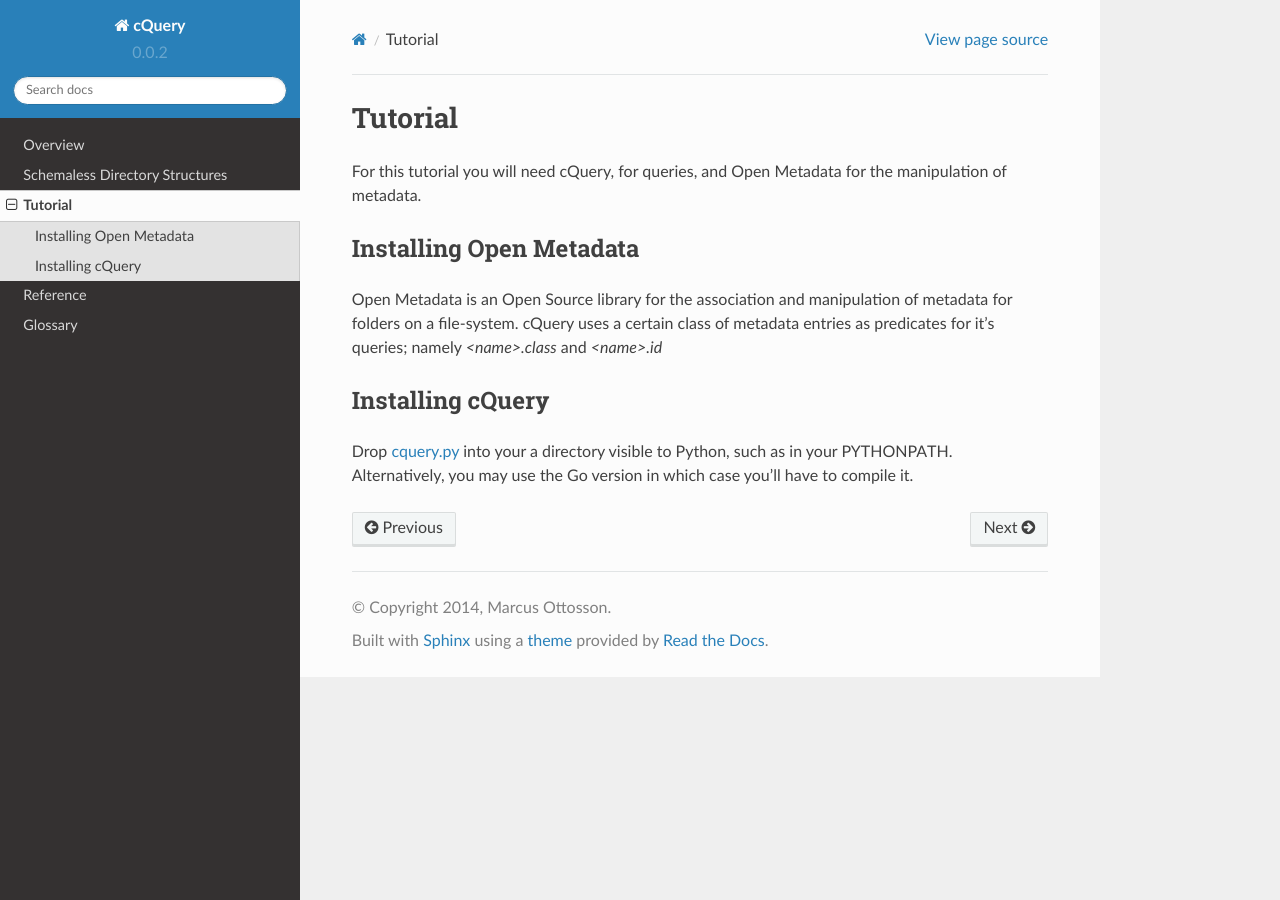
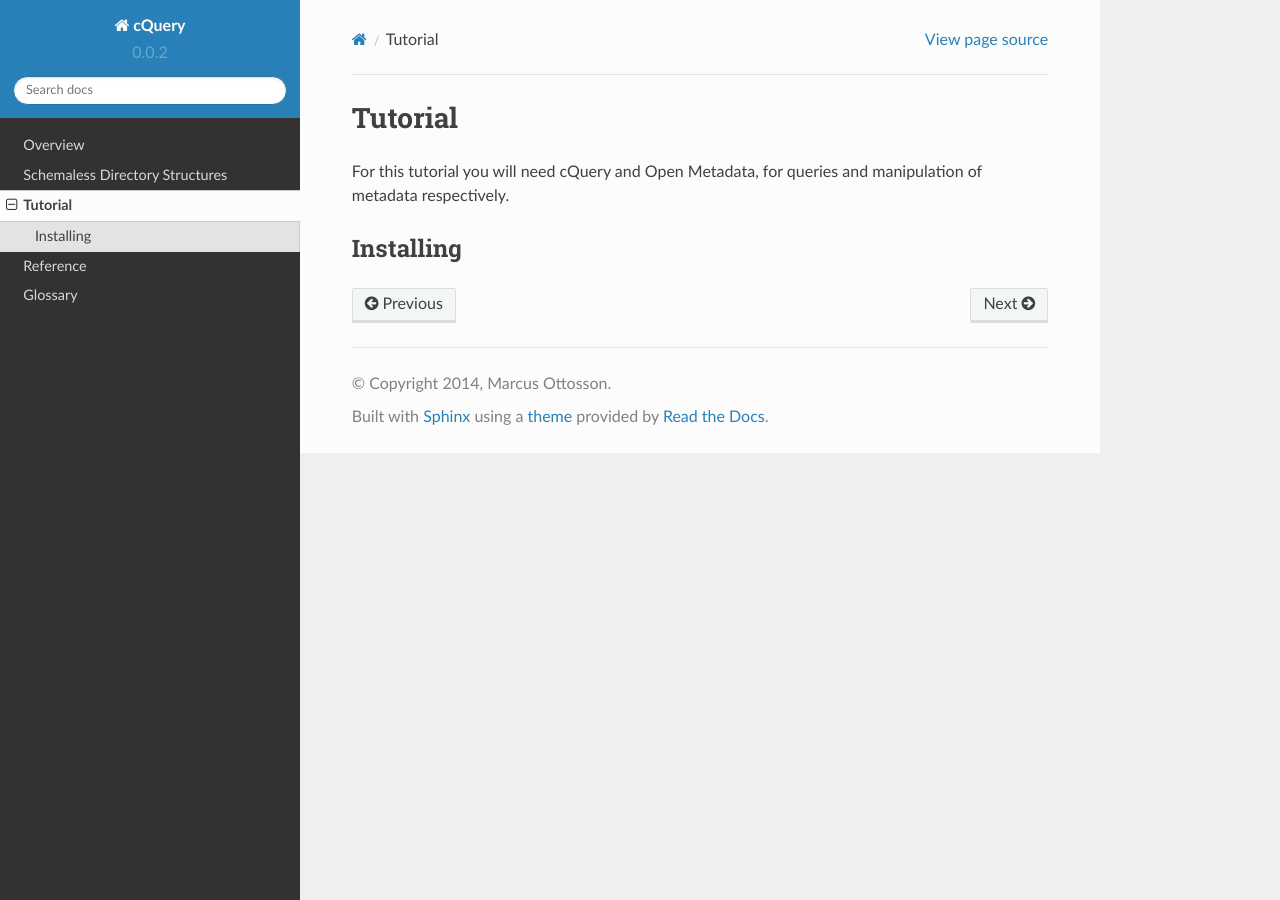
Before and after one commit to abstractfactory/cquery, a Sphinx documentation site: the page built from docs/source/tutorial.rst, in a window 1280 px wide. Built offline with Sphinx 7.4.7 and the Read the Docs theme 2.0.0, drawn with Linux system fonts in a browser that asks for light colours; the version number is read from the project's files by our own code.

Commit message:
Updating docs

```diff
--- a/docs/source/tutorial.rst
+++ b/docs/source/tutorial.rst
@@ -1,16 +1,16 @@
 Tutorial
 ========
 
-For this tutorial you will need cQuery, for queries, and Open Metadata for the manipulation of metadata.
+For this tutorial you will need cQuery and Open Metadata, for queries and manipulation of metadata respectively.
 
-Installing Open Metadata
-------------------------
+Installing
+----------
 
-Open Metadata is an Open Source library for the association and manipulation of metadata for folders on a file-system. cQuery uses a certain class of metadata entries as predicates for it's queries; namely `<name>.class` and `<name>.id`
+.. code-block::bash
+    $ pip install git+https://github.com/abstractfactory/openmetadata
+    $ pip install git+https://github.com/abstractfactory/cquery.git
 
-Installing cQuery
------------------
 
-Drop `cquery.py`_ into your a directory visible to Python, such as in your PYTHONPATH. Alternatively, you may use the Go version in which case you'll have to compile it.
+
 
 .. _cquery.py: https://github.com/abstractfactory/cquery/blob/master/python/cquery.py
```
Also changed, not shown: README.md (+2 -99 lines), docs/source/overview.rst (+51 -1 lines).
